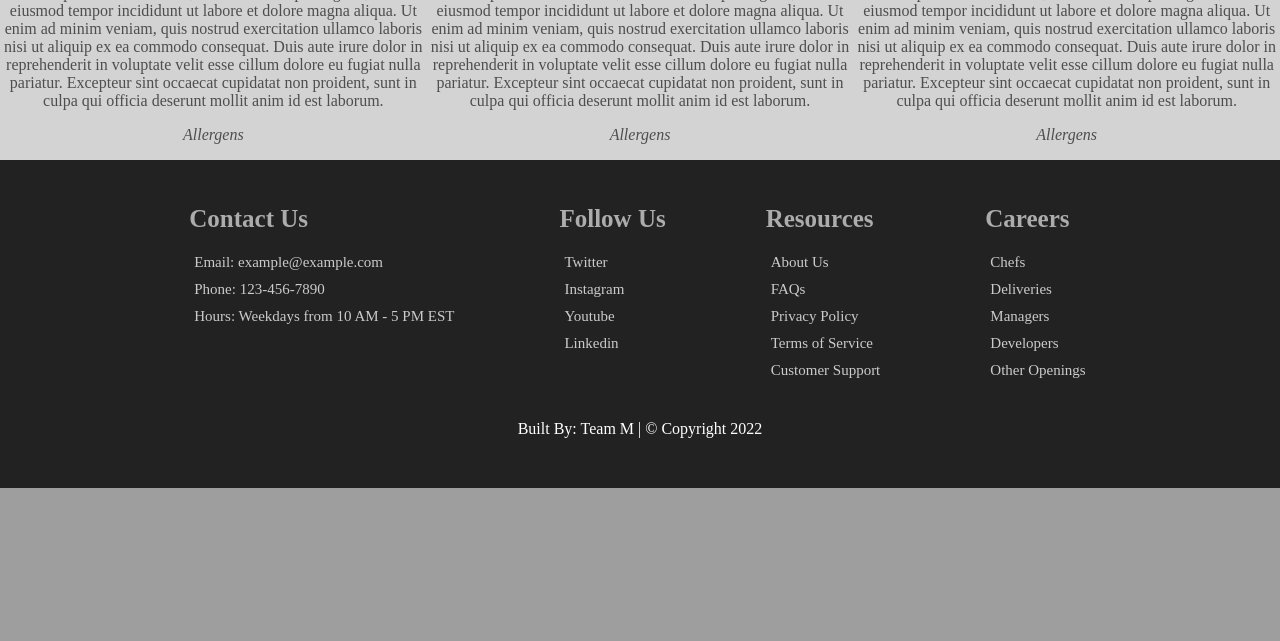
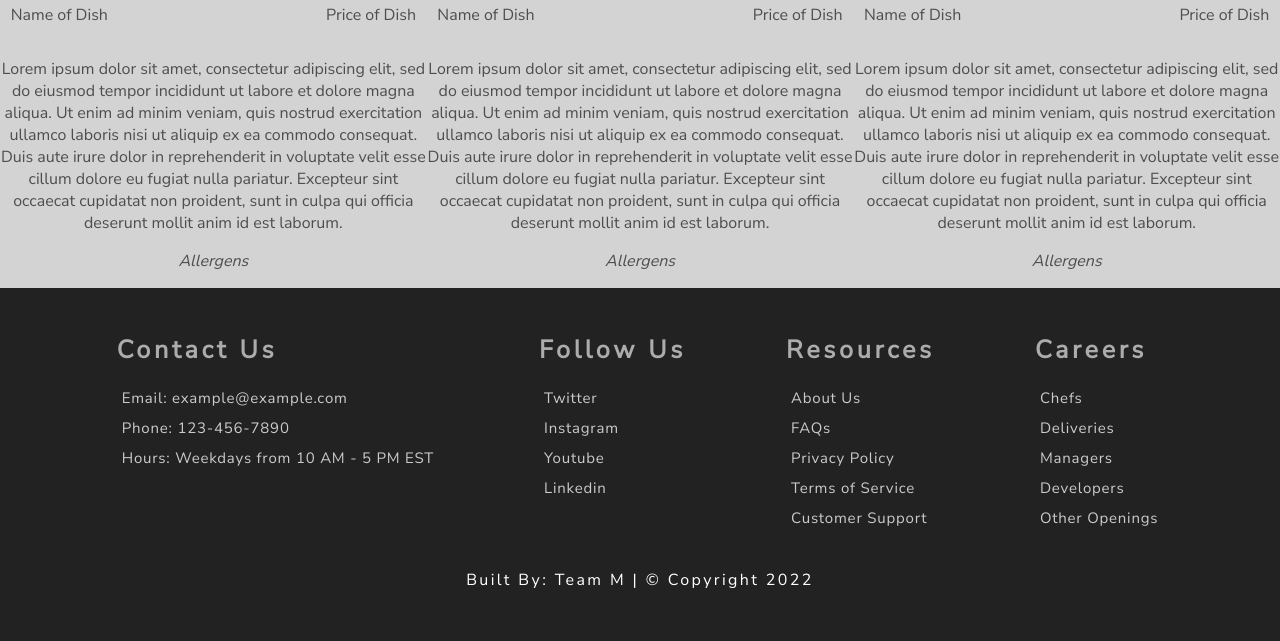
Before and after one commit to Charptr0/CSC322-OneBite, a Flask app: page / in a window 1280 px wide. Shown: the part 1784-2425 px from the top of the page. Before the commit the page ends 2272 px from the top, so only its background shows below. Run offline with Flask 2, Linux system fonts and the light colour scheme; parts of the project's set-up code (start-up, migrations or seed data) failed here and were passed over.

Commit message:
changed font to be consistent

```diff
--- a/static/styles/footer.css
+++ b/static/styles/footer.css
@@ -47,12 +47,14 @@
     font-size: var(--footer-font-title-size);
     color: var(--footer-font-title-color);
     margin-bottom: 0;
+    letter-spacing: 0.15em;
 }
 
 .footer-list
 {
     padding: 0;
     list-style: none;
+    letter-spacing: 0.05em;
 }
 
 .footer-list a
@@ -86,6 +88,7 @@
     padding: 0;
     text-align: center;
     padding-bottom: 50px;
+    letter-spacing: 0.15em;
 }
 
 @media screen and (max-width:1052px)
--- a/static/styles/home_page.css
+++ b/static/styles/home_page.css
@@ -77,7 +77,6 @@
     letter-spacing: 0.17em;
     line-height: 0.9em;
     text-align: center;
-    font-family: 'Nunito Sans';
 }
 
 /* motto elements */
@@ -88,6 +87,7 @@
 .motto-spacing {
     text-align: center;
     color:rgba(211, 211, 211, 0.774);
+    font-family: serif;
 }
 
 .motto-height {
@@ -106,14 +106,12 @@
     height: 33.33333%;
 }
 
-
 /* centers the recommended dishes inside the split screen */
 .main-h2 {
     font-size: 35px;
     line-height: 0.9em;
     text-align: center;
     letter-spacing: 0.15em;
-    font-family: 'Nunito Sans';
 }
 
 /* vertical line to split the most popular vs highest rated dishes */
--- a/static/styles/main.css
+++ b/static/styles/main.css
@@ -11,6 +11,7 @@
     color: var(--general-text-color);
 
     font-size: var(--font-size);
+    font-family: 'Nunito Sans';
 }
 
 html
@@ -33,6 +34,8 @@
     color: white;
     background-color: transparent;
     margin-top: 100px;
+    color:rgb(211, 211, 211);
+    letter-spacing: 0.1em;
 }
 
 .cover
--- a/static/styles/navbar.css
+++ b/static/styles/navbar.css
@@ -75,6 +75,7 @@
     float: right;
     right: 0;
     top: 5px;
+    letter-spacing: 0.1em;
 }
 
 .navbar-all {
--- a/templates/base.html
+++ b/templates/base.html
@@ -11,6 +11,8 @@
     <link rel="stylesheet" href="{{ url_for('static', filename='styles/login_page.css') }}">
     <link rel="stylesheet" href="{{ url_for('static', filename='styles/forgot_pass.css') }}">
     <link rel="stylesheet" href="{{ url_for('static', filename='styles/new_user.css') }}">
+
+    <link rel="stylesheet" href="https://fonts.googleapis.com/css2?family=Nunito+Sans">
 
     <link rel="stylesheet" href="https://cdnjs.cloudflare.com/ajax/libs/font-awesome/4.7.0/css/font-awesome.min.css">
 
```
